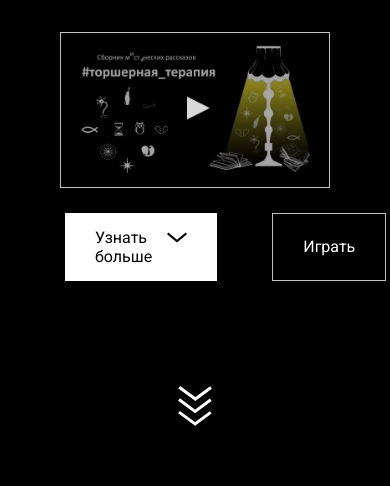
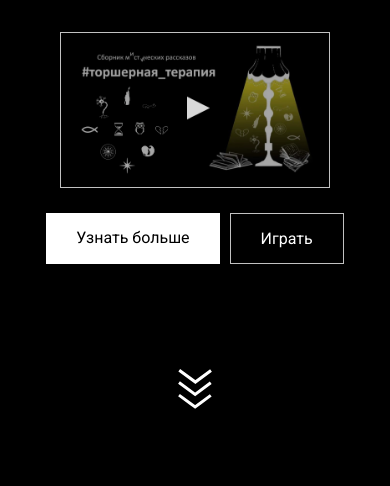
Before and after one commit to testsite38383374828374483/testsite38383374828374483.github.io, a plain HTML site: page index.html in a window 390 px wide. Shown: the part 358-844 px from the top of the page. Drawn offline with Linux system fonts and the light colour scheme.

Commit message:
first commit

```diff
--- a/assets/css/_dimensions.scss
+++ b/assets/css/_dimensions.scss
@@ -80,6 +80,23 @@
         flex-direction:column;
     }
 
+    .section__title {
+        font-size: 2.5em;
+    }
+
+    .section-main {
+        padding: 0px;
+    }
+
+    .section-main-two-buttons > a {
+        margin: 0px !important;
+        width: auto !important;
+    }
+
+    a.btn-inline {
+        margin-right: 10px !important;
+    }
+
     .oleft{
         margin: 0px 0px;
         max-width: 100%;
--- a/index.html
+++ b/index.html
@@ -29,7 +29,6 @@
                 <div class="section-main-two-buttons">
                     <a class="btn-inline">
                         <ltext>Узнать больше</ltext>
-                        <rimg><img src="assets/images/down-svg-button.svg"/></rimg>
                     </a>
                     <a class="btn-outline">
                         <ltext>Играть</ltext>
```
Also changed, not shown: assets/css/main.css, 1 other file.
